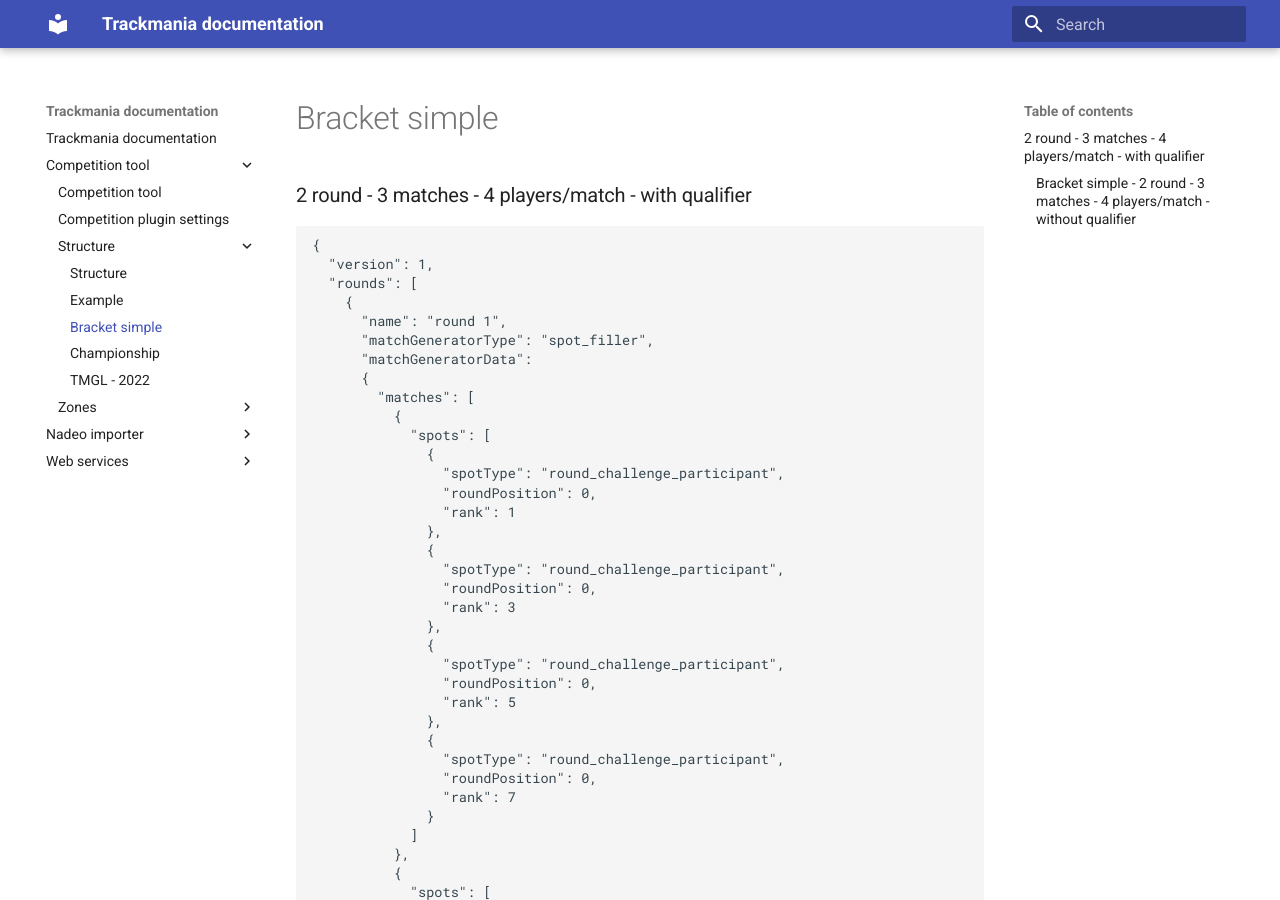
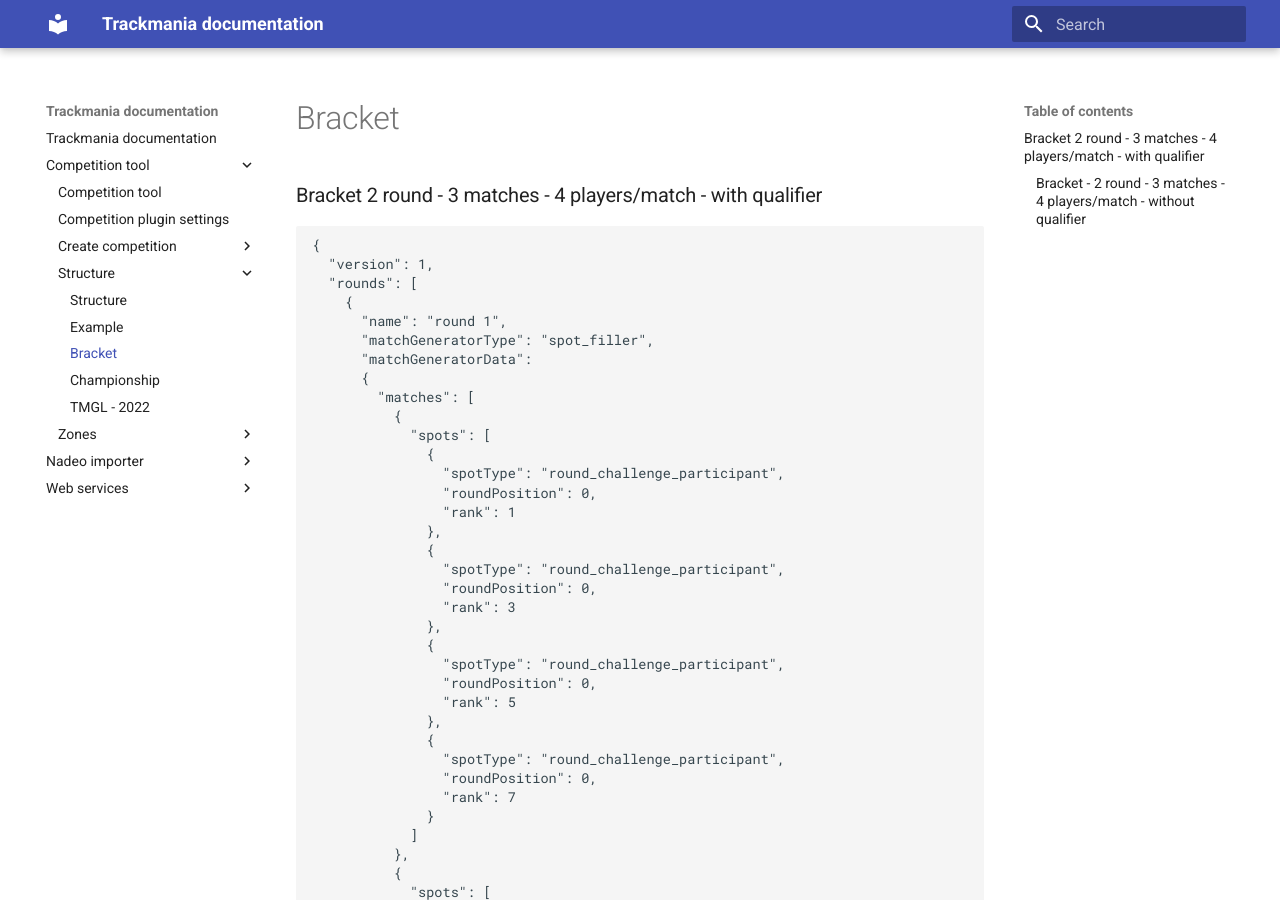
Before and after one commit to nadeo/trackmania-doc, an MkDocs documentation site: the page built from docs/competition-tool/structure/02-bracket-structure.md, in a window 1280 px wide and 900 px high. Built offline with MkDocs 1.6.1 and Material for MkDocs 9.7.7, drawn with Linux system fonts in a browser that asks for light colours; some of the changed text lies outside the part shown.

````diff
--- a/docs/competition-tool/structure/02-bracket-structure.md
+++ b/docs/competition-tool/structure/02-bracket-structure.md
@@ -1,5 +1,5 @@
-# Bracket simple
-### 2 round - 3 matches - 4 players/match - with qualifier
+# Bracket
+###Bracket 2 round - 3 matches - 4 players/match - with qualifier
 
 ```json
 {
@@ -103,7 +103,7 @@
 }
 ```
 
-#### Bracket simple - 2 round - 3 matches - 4 players/match - without qualifier
+#### Bracket - 2 round - 3 matches - 4 players/match - without qualifier
 ```json
 {
   "version": 1,
````
Also changed, not shown: docs/competition-tool/create-competition/index.md (added, +6 -0 lines).
